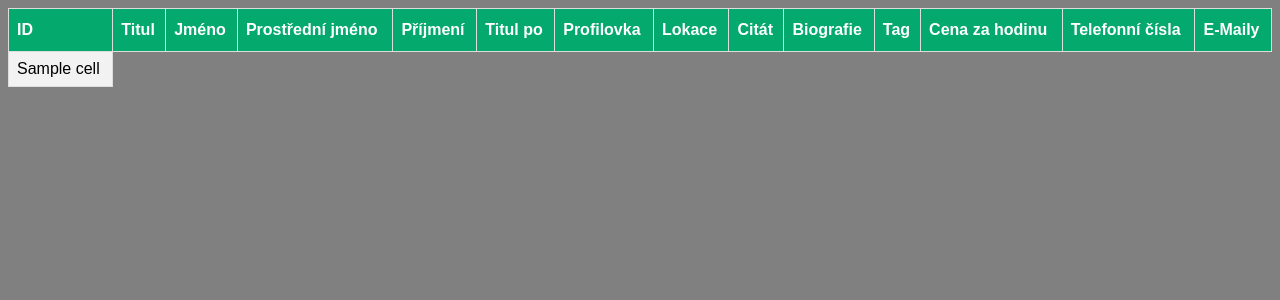
After one commit to DemsterCZE/TdA24-PYoneers, a Flask app: template app/templates/lecturers.html in a window 1280 px wide. The commit adds this page. Shown: the top 300 px of the page. Run offline with Flask 3, Linux system fonts and the light colour scheme; the template is opened without the code that fills it: most values are stand-ins (such as "Sample title", 1, 10 or a date in 2020); parts of the project's set-up code (start-up, migrations or seed data) failed here and were passed over; some libraries are stand-ins or nearby versions.

Commit message:
Zobrazeni lektoru z databaze

```diff
--- a/app/templates/lecturercreate.html
+++ b/app/templates/lecturercreate.html
@@ -8,7 +8,7 @@
 </head>
 <body>
 
-    <form action="{{ url_for('post')}}" method="POST">
+    <form method="POST">
         <label for="title_before">Titul před jménem:</label><br>
         <input type="text" id="title_before" name="title_before"><br>
         <label for="first_name">Křestní jméno:</label><br>
--- /dev/null
+++ b/app/templates/lecturers.html
@@ -0,0 +1,67 @@
+<!DOCTYPE html>
+<html lang="en">
+<head>
+    <meta charset="UTF-8">
+    <meta name="viewport" content="width=device-width, initial-scale=1.0">
+    <link rel="icon" href="{{url_for('static',filename='assets/arrow/png/black-blue.png')}}">
+    <title>Lecturers</title>
+    <style>
+        table {
+            font-family: Arial, Helvetica, sans-serif;
+            border-collapse: collapse;
+            width: 100%;
+          }
+
+          table td, table th {
+            border: 1px solid #ddd;
+            padding: 8px;
+          }
+
+          table tr:nth-child(even){background-color: #f2f2f2;}
+
+          table tr:hover {background-color: #ddd;}
+
+            table th {
+            padding-top: 12px;
+            padding-bottom: 12px;
+            text-align: left;
+            background-color: #04AA6D;
+            color: white;
+          }
+    </style>
+</head>
+<body style="background-color: grey;">
+    <table>
+        <tr>
+            <th>ID</th>
+            <th>Titul</th>
+            <th>Jméno</th>
+            <th>Prostřední jméno</th>
+            <th>Příjmení</th>
+            <th>Titul po</th>
+            <th>Profilovka</th>
+            <th>Lokace</th>
+            <th>Citát</th>
+            <th>Biografie</th>
+            <th>Tag</th>
+            <th>Cena za hodinu</th>
+            <th>Telefonní čísla</th>
+            <th>E-Maily</th>
+        </tr>
+        <tr>
+            {% for row in data %}
+            {% set index = namespace(value=0) %}
+                {% for cell in row %}
+                    {%if index.value != 6 %}
+                        <td>{{cell}}</td>
+                    {%else%}
+                        <td><img src="{{cell}}" alt="chyba" width="150" height="150" style="border-radius: 50%;"></td>
+                    {%endif%}
+                    {% set index.value = index.value + 1 %}
+                {% endfor %}
+        </tr>
+        {% endfor %}
+
+    </table>
+</body>
+</html>
```
